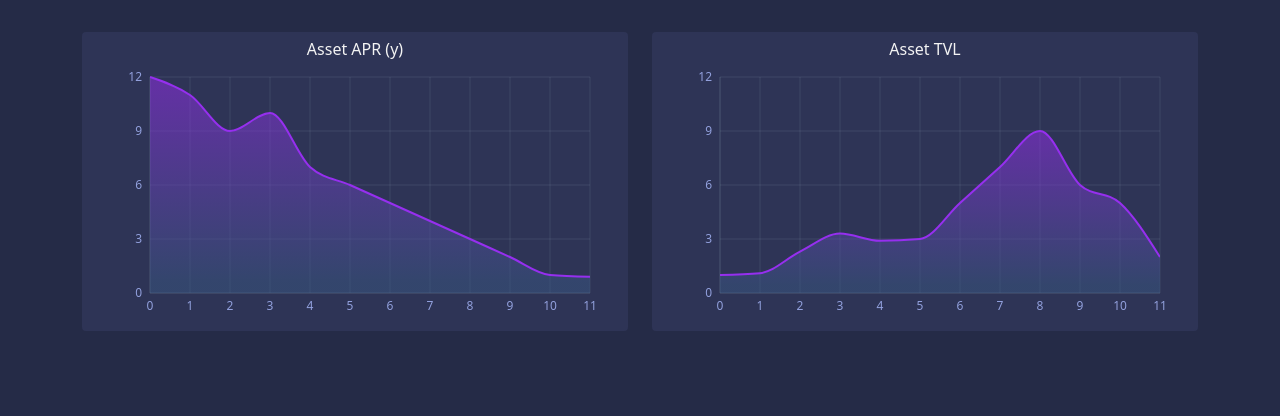
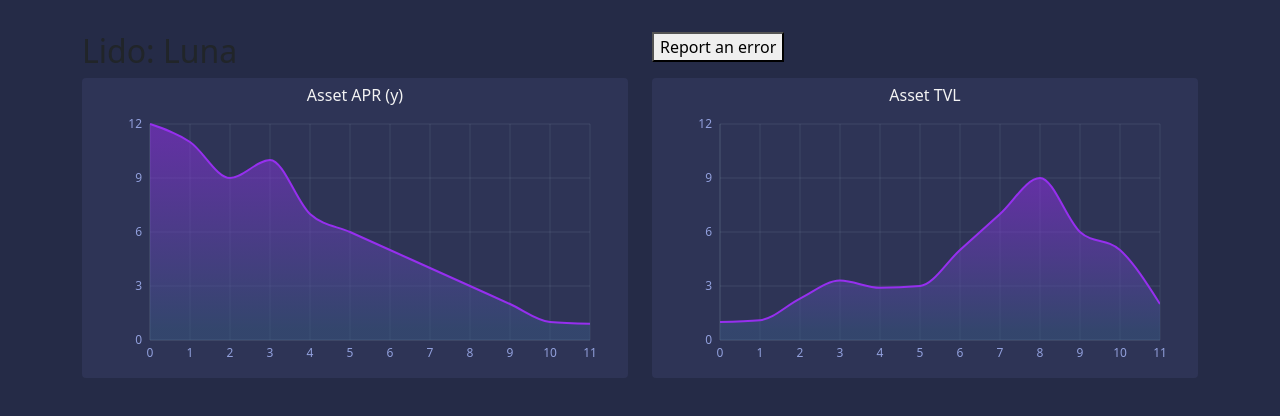
Before and after one commit to nparoski/multifarm-charts, a React (Create React App) app: page / in a window 1280 px wide. Shown: the top 416 px of the page. Built offline with nearby package versions, Linux system fonts and the light colour scheme; no server answers.

Commit message:
Move from App component to Charts page.

```diff
--- a/src/App.tsx
+++ b/src/App.tsx
@@ -1,73 +1,12 @@
-import React, {useEffect, useState} from 'react';
-import AreaChart from './components/AreaChart/AreaChart';
-import {getChartData} from './services/charts';
-import {IChart} from './typescript/models/IChart';
+import React from 'react';
 
 import './App.css';
+import Charts from './pages/charts/Charts';
 
 function App() {
-  const [apiData, setApiData] = useState<any[]>([]);
-  const [chartData, setChartData] = useState<IChart[]>([]);
-
-  useEffect(() => {
-    (async () => {
-      const res = await getChartData();
-      const {data} = await res.json();
-
-      setApiData(data);
-    })();
-  }, []);
-
-  useEffect(() => {
-    const filteredData = apiData?.filter((x: any) => x?.assetId === 'TERRA_Lido__LUNA');
-
-    setChartData(filteredData.length ? filteredData : []);
-  }, [apiData]);
-
   return (
     <div className="App">
-      <div className="container">
-        <div className="row">
-          <div className="col-xl-6">
-            <AreaChart
-              title="Asset APR (y)"
-              data={[
-                {xData: 0, yData: 0, value: 12},
-                {xData: 1, yData: 1, value: 11},
-                {xData: 2, yData: 2, value: 9},
-                {xData: 3, yData: 3, value: 10},
-                {xData: 4, yData: 4, value: 7},
-                {xData: 5, yData: 5, value: 6},
-                {xData: 6, yData: 6, value: 5},
-                {xData: 7, yData: 7, value: 4},
-                {xData: 8, yData: 8, value: 3},
-                {xData: 9, yData: 9, value: 2},
-                {xData: 10, yData: 10, value: 1},
-                {xData: 11, yData: 11, value: 0.9},
-              ]}
-            />
-          </div>
-          <div className="col-xl-6">
-            <AreaChart
-              title="Asset TVL"
-              data={[
-                {xData: 0, yData: 0, value: 1},
-                {xData: 1, yData: 1, value: 1.1},
-                {xData: 2, yData: 2, value: 2.3},
-                {xData: 3, yData: 3, value: 3.3},
-                {xData: 4, yData: 4, value: 2.9},
-                {xData: 5, yData: 5, value: 3},
-                {xData: 6, yData: 6, value: 5},
-                {xData: 7, yData: 7, value: 7},
-                {xData: 8, yData: 8, value: 9},
-                {xData: 9, yData: 9, value: 6},
-                {xData: 10, yData: 10, value: 5},
-                {xData: 11, yData: 11, value: 2},
-              ]}
-            />
-          </div>
-        </div>
-      </div>
+      <Charts />
     </div>
   );
 }
--- /dev/null
+++ b/src/pages/charts/Charts.tsx
@@ -0,0 +1,82 @@
+import React, {useEffect, useState} from 'react';
+
+import AreaChart from '../../components/AreaChart/AreaChart';
+import {getChartData} from '../../services/charts';
+import {IChart} from '../../typescript/models/IChart';
+
+import './Charts.css';
+
+export default function Charts() {
+  const [apiData, setApiData] = useState<any[]>([]);
+  const [chartData, setChartData] = useState<IChart[]>([]);
+
+  useEffect(() => {
+    (async () => {
+      const res = await getChartData();
+      const {data} = await res.json();
+
+      setApiData(data);
+    })();
+  }, []);
+
+  useEffect(() => {
+    const filteredData = apiData?.filter((x: any) => x?.assetId === 'TERRA_Lido__LUNA');
+
+    setChartData(filteredData.length ? filteredData : []);
+  }, [apiData]);
+
+  return (
+    <div>
+      <div className="container">
+        <div className="row">
+          <div className="col-6">
+            <h2>Lido: Luna</h2>
+          </div>
+          <div className="col-6">
+            <button>Report an error</button>
+          </div>
+        </div>
+        <div className="row">
+          <div className="col-xl-6">
+            <AreaChart
+              title="Asset APR (y)"
+              data={[
+                {xData: 0, yData: 0, value: 12},
+                {xData: 1, yData: 1, value: 11},
+                {xData: 2, yData: 2, value: 9},
+                {xData: 3, yData: 3, value: 10},
+                {xData: 4, yData: 4, value: 7},
+                {xData: 5, yData: 5, value: 6},
+                {xData: 6, yData: 6, value: 5},
+                {xData: 7, yData: 7, value: 4},
+                {xData: 8, yData: 8, value: 3},
+                {xData: 9, yData: 9, value: 2},
+                {xData: 10, yData: 10, value: 1},
+                {xData: 11, yData: 11, value: 0.9},
+              ]}
+            />
+          </div>
+          <div className="col-xl-6">
+            <AreaChart
+              title="Asset TVL"
+              data={[
+                {xData: 0, yData: 0, value: 1},
+                {xData: 1, yData: 1, value: 1.1},
+                {xData: 2, yData: 2, value: 2.3},
+                {xData: 3, yData: 3, value: 3.3},
+                {xData: 4, yData: 4, value: 2.9},
+                {xData: 5, yData: 5, value: 3},
+                {xData: 6, yData: 6, value: 5},
+                {xData: 7, yData: 7, value: 7},
+                {xData: 8, yData: 8, value: 9},
+                {xData: 9, yData: 9, value: 6},
+                {xData: 10, yData: 10, value: 5},
+                {xData: 11, yData: 11, value: 2},
+              ]}
+            />
+          </div>
+        </div>
+      </div>
+    </div>
+  );
+}
```
Also changed, not shown: src/pages/charts/Charts.css (added).
